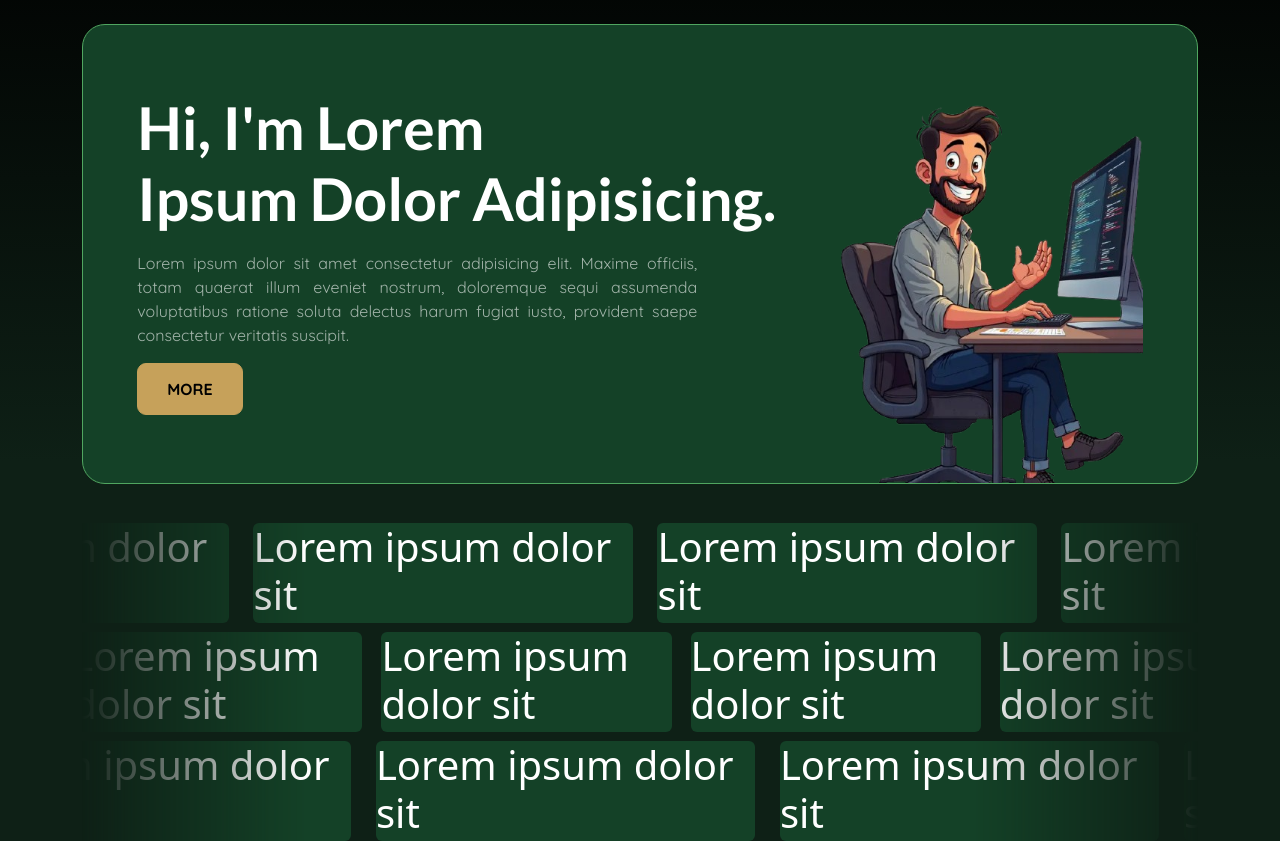
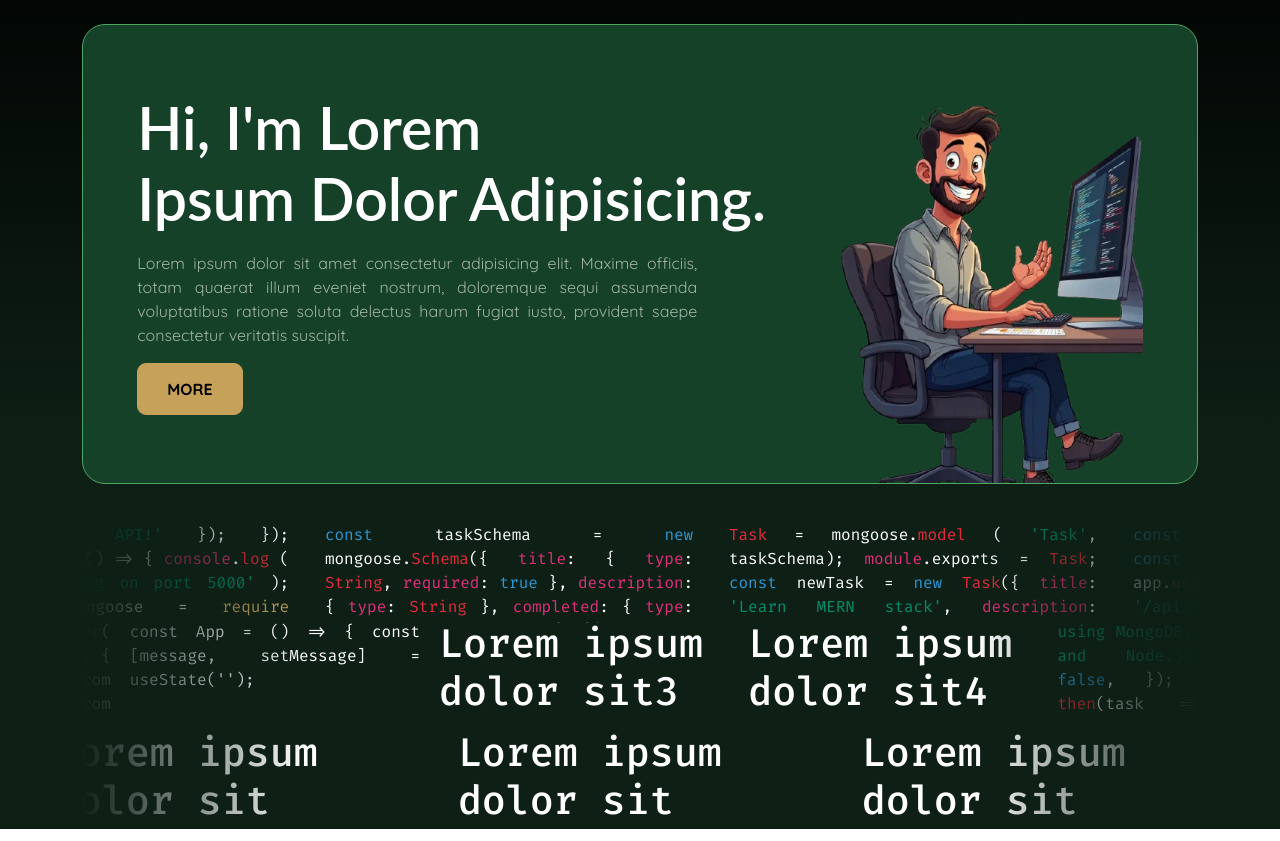
Before and after one commit to iyiu9akhan/portfolio_Z9, a plain HTML site: page index.html in a window 1280 px wide. Shown: the part 106-947 px from the top of the page. Drawn offline with nearby package versions, Linux system fonts and the light colour scheme.

Commit message:
road_one code coloring solved

```diff
--- a/css/style.css
+++ b/css/style.css
@@ -1,4 +1,4 @@
-@import url("https://fonts.googleapis.com/css2?family=Lato:ital,wght@0,100;0,300;0,400;0,700;0,900;1,100;1,300;1,400;1,700;1,900&family=Quicksand:wght@300..700&display=swap");
+@import url("https://fonts.googleapis.com/css2?family=Fira+Code:wght@300..700&family=Quicksand:wght@300..700&display=swap");
 * {
   padding: 0;
   margin: 0;
@@ -18,6 +18,7 @@ body {
 }
 /* font-family: "Lato", sans-serif; */
 /* font-family: "Quicksand", sans-serif; */
+/* font-family: "Fira Code", monospace; */
 :root {
   --info-font: Lato, sans-serif;
   --heading-font: Quicksand, sans-serif;
@@ -27,6 +28,12 @@ body {
   --white-text: #ffffff;
   --black-text: #000000;
   --gray-text: #6e7f80;
+  --code-color-blue: #2e95d3;
+  --code-color-green: #048d6b;
+  --code-color-red: #e52b3b;
+  --code-color-pink: #df3079;
+  --code-color-white: #ffffff;
+  --code-color-gold: #c6a15a;
 }
 
 /* header css starts here  */
@@ -187,7 +194,9 @@ body {
 /*home project css ends here  */
 
 /* code_runner css starts here  */
-
+#home .code_runner {
+  font-family: "Fira Code", monospace;
+}
 #home .code_runner .road_one {
   position: relative;
   height: 100px;
@@ -208,47 +217,38 @@ body {
 }
 
 #home .code_runner .road_one .item {
-  width: 34%;
+  width: 33%;
   height: 100px;
-  background-color: var(--base-bg);
+  /* background-color: var(--base-bg); */
+  /* background-color: red; */
   color: var(--white-text);
   border-radius: 6px;
   position: absolute;
   /* left: -200px; */
   right: 100%;
   animation-name: scrollRight;
-  animation-duration: 55s;
+  animation-duration: 39s;
   animation-timing-function: linear;
   animation-iteration-count: infinite;
 }
 
 #home .code_runner .road_one .item1 {
-  animation-delay: calc(55s / 4 * (4 - 1) * -1);
+  animation-delay: calc(39s / 4 * (4 - 1) * -1);
 }
 #home .code_runner .road_one .item2 {
-  animation-delay: calc(55s / 4 * (4 - 2) * -1);
+  animation-delay: calc(39s / 4 * (4 - 2) * -1);
 }
 #home .code_runner .road_one .item3 {
-  animation-delay: calc(55s / 4 * (4 - 3) * -1);
+  animation-delay: calc(39s / 4 * (4 - 3) * -1);
 }
 #home .code_runner .road_one .item4 {
-  animation-delay: calc(55s / 4 * (4 - 4) * -1);
+  animation-delay: calc(39s / 4 * (4 - 4) * -1);
 }
-
-
-
-
-
-
-
-
-
-
 
 #home .code_runner .road_two {
   position: relative;
   height: 100px;
-  margin-top: 9px;
+  margin-top: -3px;
   overflow: hidden;
   mask-image: linear-gradient(
     to left,
@@ -266,7 +266,7 @@ body {
 }
 
 #home .code_runner .road_two .item {
-  background-color: var(--base-bg);
+  /* background-color: var(--base-bg); */
   width: 26%;
   height: 100px;
   color: var(--white-text);
@@ -274,35 +274,25 @@ body {
   position: absolute;
   left: 100%;
   animation-name: scrollLeft;
-  animation-duration: 39s;
+  animation-duration: 55s;
   animation-timing-function: linear;
   animation-iteration-count: infinite;
 }
 #home .code_runner .road_two .item1 {
-  animation-delay: calc(39s / 5 * (5 - 1) * -1);
+  animation-delay: calc(55s / 5 * (5 - 1) * -1);
 }
 #home .code_runner .road_two .item2 {
-  animation-delay: calc(39s / 5 * (5 - 2) * -1);
+  animation-delay: calc(55s / 5 * (5 - 2) * -1);
 }
 #home .code_runner .road_two .item3 {
-  animation-delay: calc(39s / 5 * (5 - 3) * -1);
+  animation-delay: calc(55s / 5 * (5 - 3) * -1);
 }
 #home .code_runner .road_two .item4 {
-  animation-delay: calc(39s / 5 * (5 - 4) * -1);
+  animation-delay: calc(55s / 5 * (5 - 4) * -1);
 }
 #home .code_runner .road_two .item5 {
-  animation-delay: calc(39s / 5 * (5 - 5) * -1);
+  animation-delay: calc(55s / 5 * (5 - 5) * -1);
 }
-
-
-
-
-
-
-
-
-
-
 
 #home .code_runner .road_three {
   position: relative;
@@ -328,29 +318,58 @@ body {
 #home .code_runner .road_three .item {
   width: 34%;
   height: 100px;
-  background-color: var(--base-bg);
+  /* background-color: var(--base-bg); */
   color: var(--white-text);
   border-radius: 6px;
   position: absolute;
-  /* left: -200px; */
   right: 100%;
   animation-name: scrollRight;
-  animation-duration: 30s;
+  animation-duration: 23s;
   animation-timing-function: linear;
   animation-iteration-count: infinite;
 }
 
 #home .code_runner .road_three .item1 {
-  animation-delay: calc(30s / 4 * (4 - 1) * -1);
+  animation-delay: calc(23s / 4 * (4 - 1) * -1);
 }
 #home .code_runner .road_three .item2 {
-  animation-delay: calc(30s / 4 * (4 - 2) * -1);
+  animation-delay: calc(23s / 4 * (4 - 2) * -1);
 }
 #home .code_runner .road_three .item3 {
-  animation-delay: calc(30s / 4 * (4 - 3) * -1);
+  animation-delay: calc(23s / 4 * (4 - 3) * -1);
 }
 #home .code_runner .road_three .item4 {
-  animation-delay: calc(30s / 4 * (4 - 4) * -1);
+  animation-delay: calc(23s / 4 * (4 - 4) * -1);
+}
+
+/* #home .code_runner #property{
+  color: var(--white-text);
+  margin-left: 26px;
+}
+#home .code_runner #value{
+  color: var(--gold-bg);
+} */
+#home .code_runner p {
+  text-align: justify;
+}
+
+#home .code_runner .blue {
+  color: var(--code-color-blue);
+}
+#home .code_runner .white {
+  color: var(--code-color-white);
+}
+#home .code_runner .green {
+  color: var(--code-color-green);
+}
+#home .code_runner .red {
+  color: var(--code-color-red);
+}
+#home .code_runner .pink {
+  color: var(--code-color-pink);
+}
+#home .code_runner .gold {
+  color: var(--code-color-gold);
 }
 
 /* code_runner css ends here  */
--- a/index.html
+++ b/index.html
@@ -89,33 +89,62 @@
         <div class="code_runner">
           <div class="road_one">
             <div class="item item1">
-              <h1>Lorem ipsum dolor sit</h1>
+              <!-- <h6>#container .view_portion</h6> -->
+              <!-- <p id="property">width: <span id="value">99%</span></p>
+              <p id="property">height: <span id="value">100vh</span></p> -->
+
+              <p>
+                <span class="blue">const</span>
+                <span class="white">express =</span>
+                <span class="gold">require</span><span class="white">(</span
+                ><span class="green">'express'</span
+                ><span class="white">);</span> <span class="blue">const</span>
+                <span class="white">app =</span>
+                <span class="red">express</span> <span class="white">(); </span><span class="white">app.</span><span class="red">use</span><span class="white">(express.</span><span class="red">json</span><span class="white">());</span>
+                <span class="white">app.</span><span class="red">get</span> <span class="white">(</span> <span class="green">'/api/hello'</span><span class="whote">, (req, res) => {
+                  res.</span><span class="red">json</span><span class="white">({</span> <span class="pink">message</span><span class="white">:</span> <span class="green">'Hello, welcome to my </span>
+              </p>
             </div>
             <div class="item item2">
-              <h1>Lorem ipsum dolor sit</h1>
+              <p><span class="red">Task</span> <span class="white">= mongoose.</span><span class="red">model</span> <span class="white">(</span> <span class="green">'Task'</span><span class="white">, taskSchema);</span><span class="pink"> module</span><span class="white">.exports =</span> <span class="red">Task</span><span class="white">;</span><span class="blue"> const</span> <span class="white">newTask =</span> <span class="blue">new</span> <span class="red">Task</span><span class="white">({ </span>
+                <span class="pink">title</span><span class="white">:</span> <span class="green">'Learn MERN stack'</span><span class="white">,</span>
+                <span class="pink">description</span><span class="white">:</span> <span class="green">'Build a portfolio project</span> </p>
             </div>
             <div class="item item3">
-              <h1>Lorem ipsum dolor sit</h1>
+              <p><span class="blue">const</span> <span class="white">taskSchema =</span> <span class="blue">new</span> <span class="white">mongoose.</span><span class="red">Schema</span><span class="white">({</span>
+                <span class="pink">title</span><span class="white">: {</span> <span class="pink">type</span><span class="white">:</span> <span class="red">String</span><span class="white">,</span> <span class="pink">required</span><span class="white">:</span> <span class="blue">true</span> <span class="white">},</span>
+                <span class="pink">description</span><span class="white">: {</span> <span class="pink">type</span><span class="white">:</span> <span class="red">String</span> <span class="white">},</span>
+                <span class="pink">completed</span><span class="white">: {</span> <span class="pink">type</span><span class="white">:</span> <span class="red">Boolean</span><span class="white">,</span> <span class="pink">default</span><span class="white">:</span> <span class="blue">false</span> <span class="white">},</span>
+              <span class="white">});</span><span class="blue"> const</span></p>
             </div>
             <div class="item item4">
-              <h1>Lorem ipsum dolor sit</h1>
+              <p><span class="green">MERN Portfolio API!'</span> <span class="white">});</span>
+              <span class="white">}); </span><span class="white">app.</span><span class="red">listen</span><span class="white">(</span><span class="pink">5000</span><span class="white">, () => {</span>
+                <span class="pink">console</span><span class="white">.</span><span class="red">log</span> <span class="white">(</span> <span class="green">'Server is running on port 5000'</span> <span class="white">);</span>
+              <span class="white">});</span><span class="blue"> const</span><span class="white"> mongoose =</span><span class="gold"> require</span> <span class="white">(</span><span class="green">'mongoose'</span> <span class="white">);</span></p>
             </div>
           </div>
           <div class="road_two">
             <div class="item item1">
-              <h1>Lorem ipsum dolor sit</h1>
+              <p><span class="white">.</span><span class="red">catch</span><span class="white">(err =></span> <span class="pink">console</span><span class="white">.</span><span class="red">error</span><span class="white">(</span> <span class="green">'Error:'</span><span class="white">,err));</span>import React, { useState, useEffect } from 'react';
+                import axios from 'axios';</p>
             </div>
             <div class="item item2">
-              <h1>Lorem ipsum dolor sit</h1>
+              <p> const App = () => {
+                const [message, setMessage] = useState('');</p>
             </div>
             <div class="item item3">
-              <h1>Lorem ipsum dolor sit</h1>
+              <h1>Lorem ipsum dolor sit3</h1>
             </div>
             <div class="item item4">
-              <h1>Lorem ipsum dolor sit</h1>
+              <h1>Lorem ipsum dolor sit4</h1>
             </div>
             <div class="item item5">
-              <h1>Lorem ipsum dolor sit</h1>
+              <p> <span class="green"> using MongoDB, Express, React, and Node.js'</span><span class="white">,</span>
+                <span class="pink">completed</span><span class="white">:</span> <span class="blue">false</span><span class="white">,</span>
+              <span class="white">});</span> <span class="white">newTask.</span><span class="red">save</span><span class="white">().</span>
+              <span class="red">then</span><span class="white">(task => </span><span class="pink">console</span><span class="white">.</span><span class="pink">log</span><span class="white">(</span> <span class="green">'Task Created:'</span><span class="white">, task))</span>
+              </p>
             </div>
           </div>
           <div class="road_three">
```
